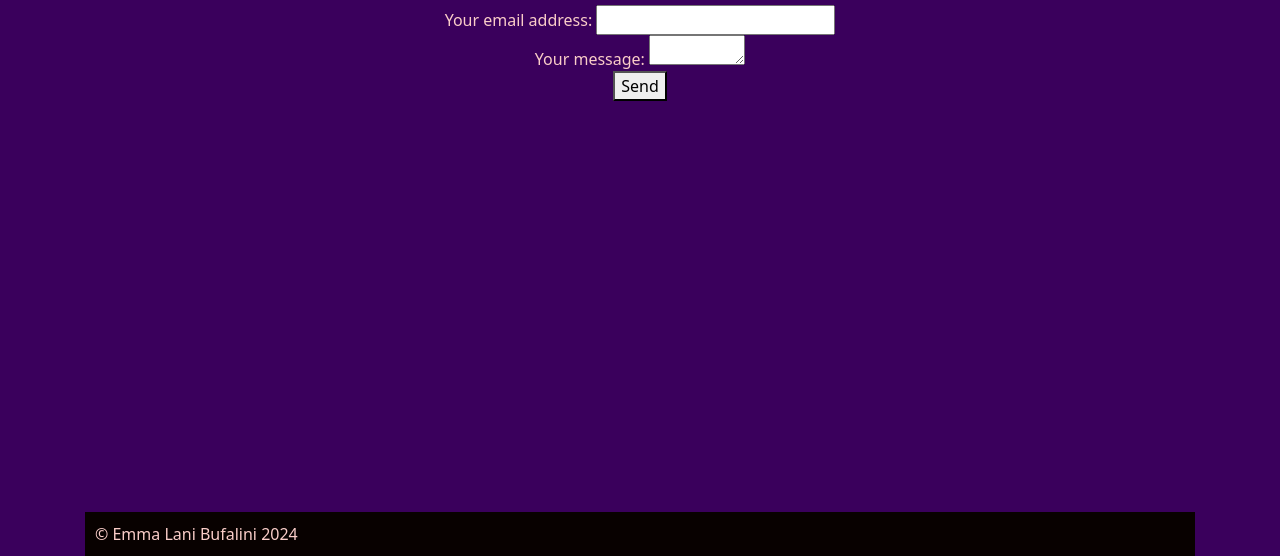
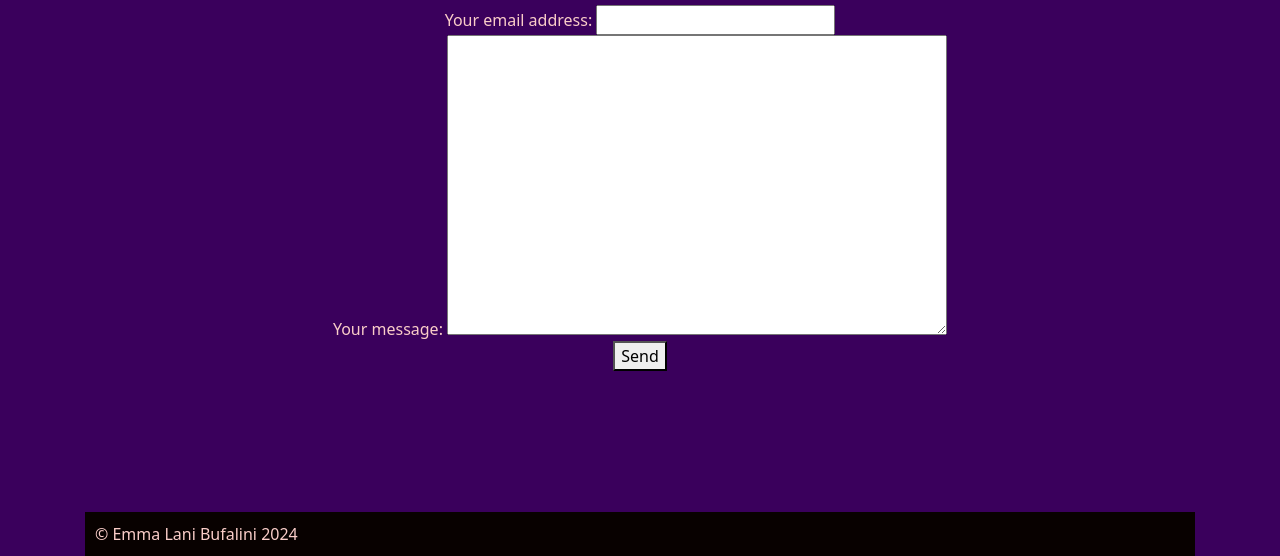
Before and after one commit to Emmalani3/homepage, a plain HTML site: page contact.html in a window 1280 px wide. Shown: the part 294-850 px from the top of the page. Drawn offline with nearby package versions, Linux system fonts and the light colour scheme.

Commit message:
Update contact.html

```diff
--- a/contact.html
+++ b/contact.html
@@ -64,7 +64,7 @@
             <br>
           <label>
             Your message:
-            <textarea style="width: 30%; height:30px;" name="message"></textarea>
+            <textarea style="width: 500px; height:300px;" name="message"></textarea>
           </label>
             <br>
           <!-- your other form fields go here -->
```
